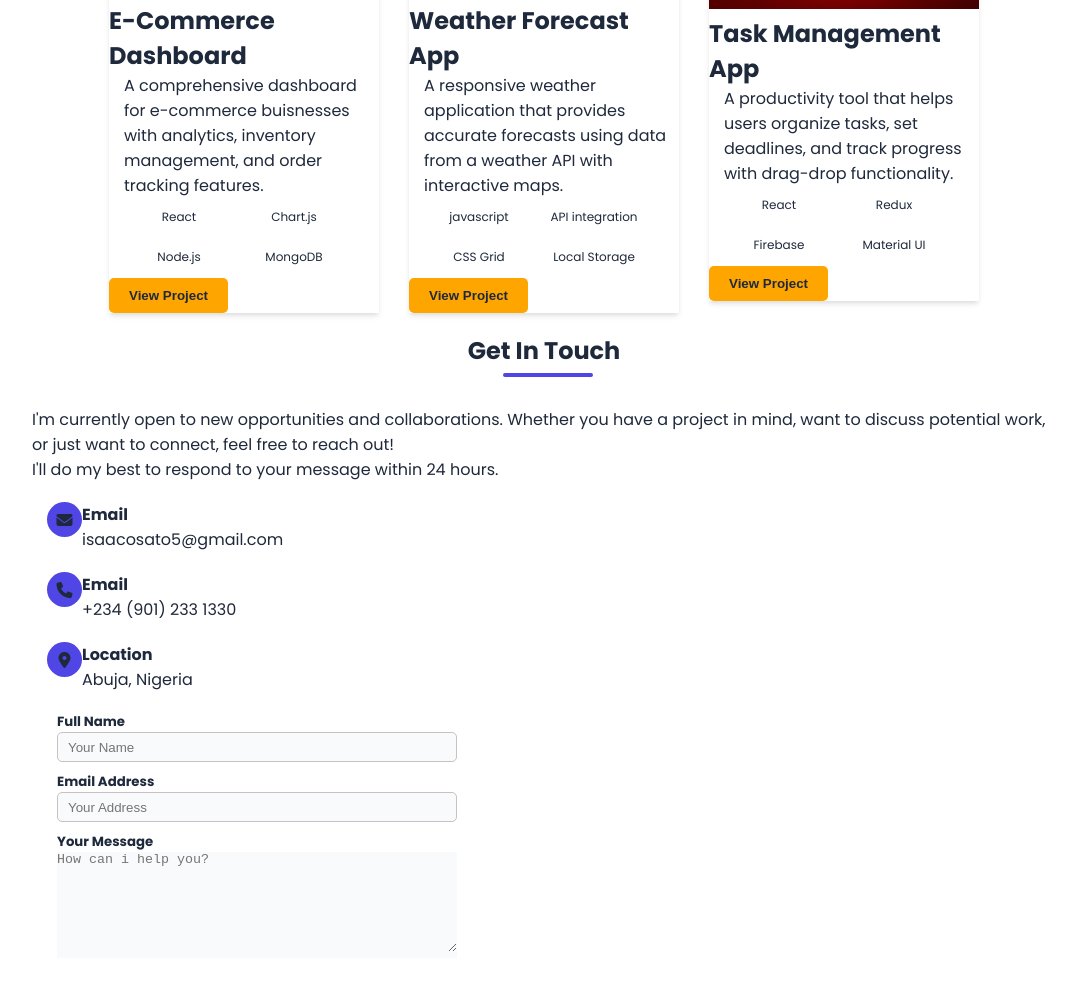
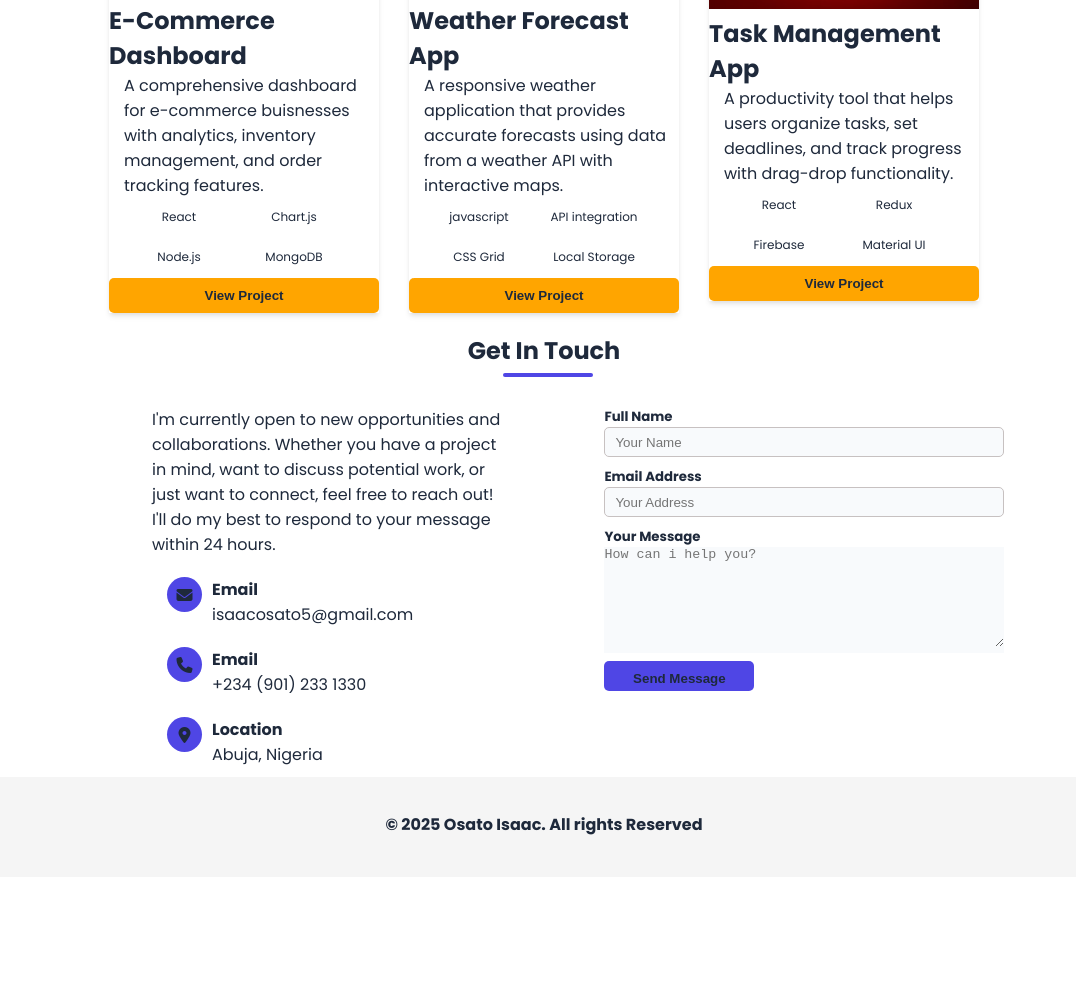
Before and after one commit to isaacosato5-ship-it/MRD-Portfolio, a plain HTML site: page index.html in a window 1280 px wide. Shown: the part 1577-2567 px from the top of the page, without its empty margins (96-1172 px from the left). After the commit the page ends 2454 px from the top, so only its background shows below. Drawn offline with Linux system fonts and the light colour scheme.

Commit message:
added new codes

```diff
--- a/index.html
+++ b/index.html
@@ -177,11 +177,16 @@
                 <h5>Your Message</h5>
                 <textarea placeholder="How can i help you?" class="message"></textarea>
               </label>
+              <br/>
+              <button class="for-sent">Send Message</button>
             </form>
           </div>
         </div>
       </section>
     </main>
+    <footer class="for-foot">
+        <h4>&copy 2025 Osato Isaac. All rights Reserved</h4>
+    </footer>
     <script src="script.js"></script>
   </body>
 </html>
--- a/style.css
+++ b/style.css
@@ -14,6 +14,7 @@
      --hambuger-color: black;
      --button-color: orange;
      --overlay-bg: rgba(255, 255, 255, 0.5);
+     --footer-bacground: whitesmoke;
 }
 .darkTheme {
     --primary-color: #818cf8;
@@ -31,6 +32,7 @@
      --hambuger-color: white;
      --button-color: #818cf8;
      --overlay-bg: rgba(0, 0, 0, 0.5);
+     --footer-bacground:  #162549;
 }
 * {
     box-sizing: border-box;
@@ -287,14 +289,14 @@ button {
 }
 .for-view{
     border-radius: 5px;
+    width: 100%;
     margin-top: 10px;
     margin: 0 auto;
 }
 .contact {
     position: static
 }
-.for-get{
-}
+
 .infos{
     display: flex;
     flex-wrap: wrap;
@@ -304,11 +306,11 @@ button {
 form{
 
    justify-content: space-between;
-   padding: 10px 0px 0px 25px;
+   /* padding: 10px 0px 0px 10px; */
    margin: 0px 0px 50px 0px;
    height: 250px;
    color: var(--text-color);
-
+   /* border: 1px solid; */
 }
 .name, .email{
     width: 400px;
@@ -328,10 +330,9 @@ form{
     background-color: var(--surface-color);
     border:1px rgb(199, 193, 193);
     color: var(--text-color);
-
 }
-.stack{
-    /* display: flex; */
+.for-get{
+    width: 350px;
 }
 .contact-icon{
     border-radius: 50%;
@@ -346,8 +347,32 @@ form{
     display: flex;
     margin: 20px 0px 10px 15px;
 }
+.for-foot{
+    width: 100%;
+    height: 100px;
+    padding: 35px;
+    text-align: center;
+    background-color: var(--footer-bacground);
+    z-index: 99;
+}
 .parenttitle{
     text-align: center;
+}
+.stack{
+    margin-left: 120px;
+}
+.for-sent{
+    width: 150px;
+    height: 30px;
+    background-color: var(--primary-color);
+    color: var(--text-color);
+    text-align: center;
+    border-radius: 5px;
+    margin-top: 7px;
+
+}
+.contact-icon{
+    margin-right: 10px;
 }
 @media (max-width: 500px) {
     .hamburger {
@@ -366,7 +391,6 @@ form{
         background-size: cover;
         background-position: center;
         position: relative;
-        /* width: 480px; */
         z-index: -1;
     }
     .main{
@@ -397,9 +421,10 @@ form{
         border: 2px solid black;
         background-color: rgb(83, 77, 77);
         width: 250px;
-        height: 280px;
+        height: 300px;
         border-radius: 10px;
         margin: 0 auto;
+        padding: 25px;
     }
     .dash{
         margin: 0 auto;
@@ -415,6 +440,7 @@ form{
     }
     .stack{
         padding: 0px 10px;
+        margin-left: 25px;
     }
    .projectparents{
     margin: 20px;
```
